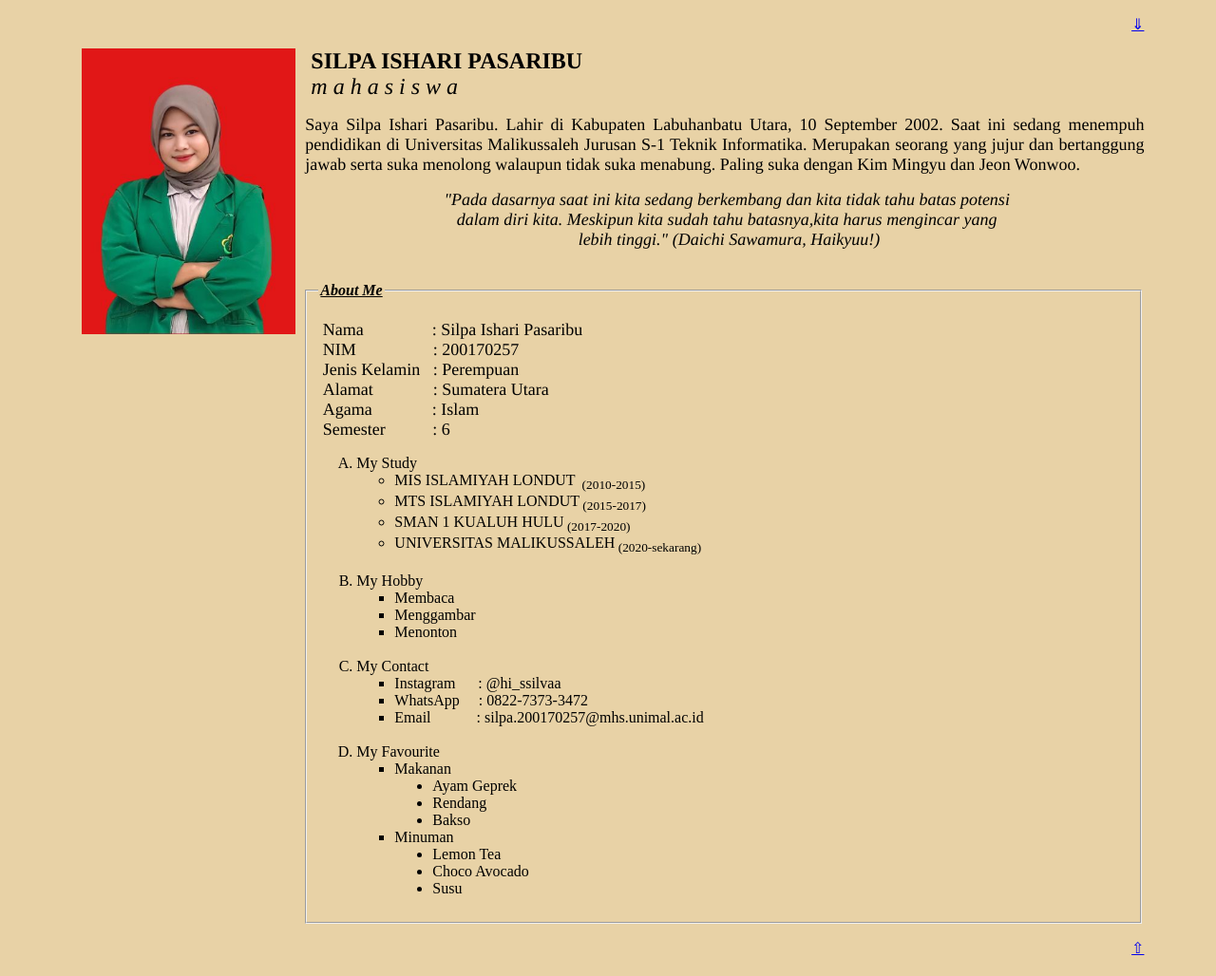
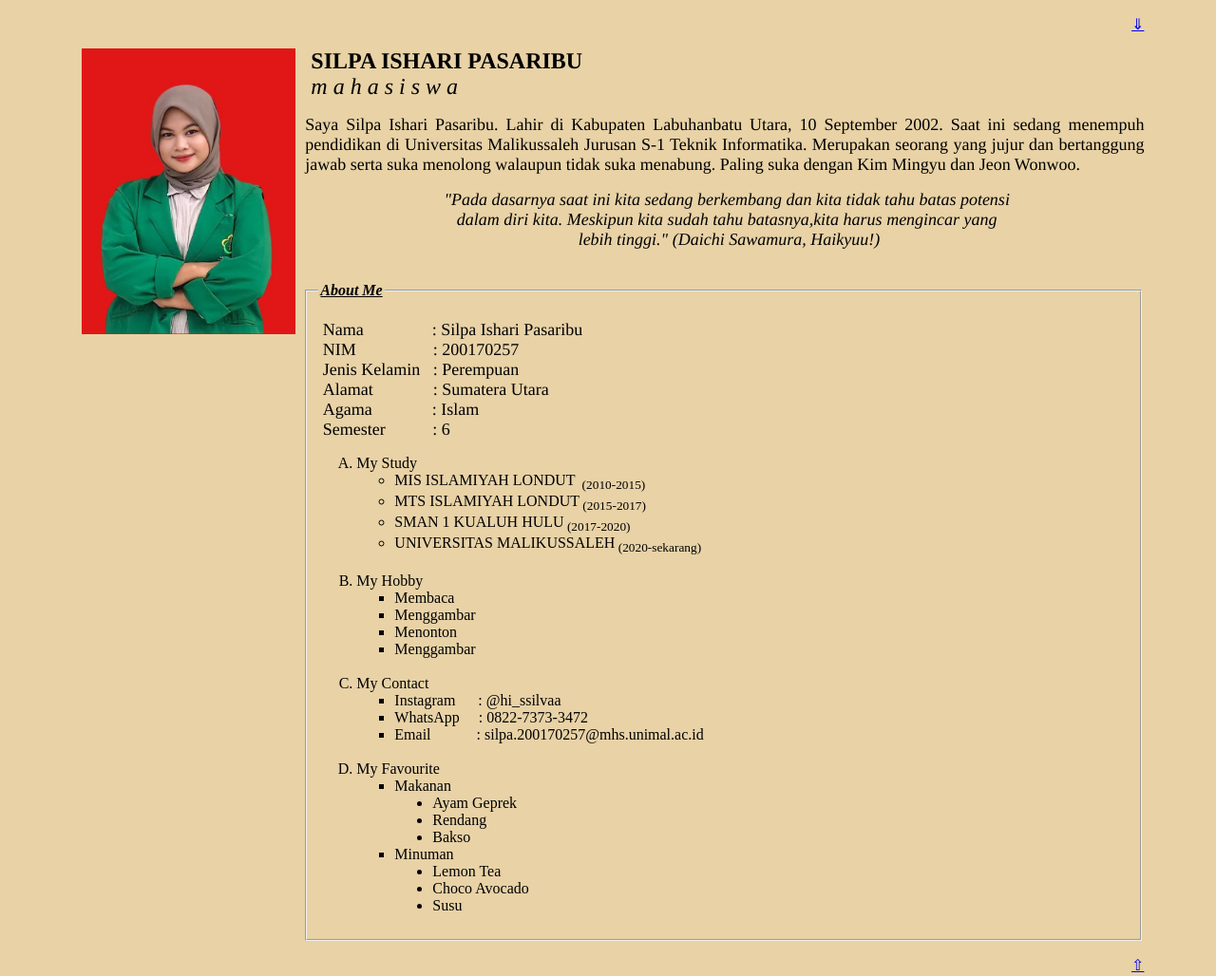
Before and after one commit to silvapasaribu/file_tugas, a plain HTML site: page main_content.html in a window 1280 px wide. Shown: the whole page at 95% size. Drawn offline with Linux system fonts and the light colour scheme.

Commit message:
revisi file tugas

```diff
--- a/main_content.html
+++ b/main_content.html
@@ -55,6 +55,7 @@
 						<li>Membaca </li>
 						<li>Menggambar</li>
 						<li>Menonton</li>
+						<li>Menggambar</li>
 					</ul><br>
 				<li>My Contact</li>
 					<ul type="square">
```
